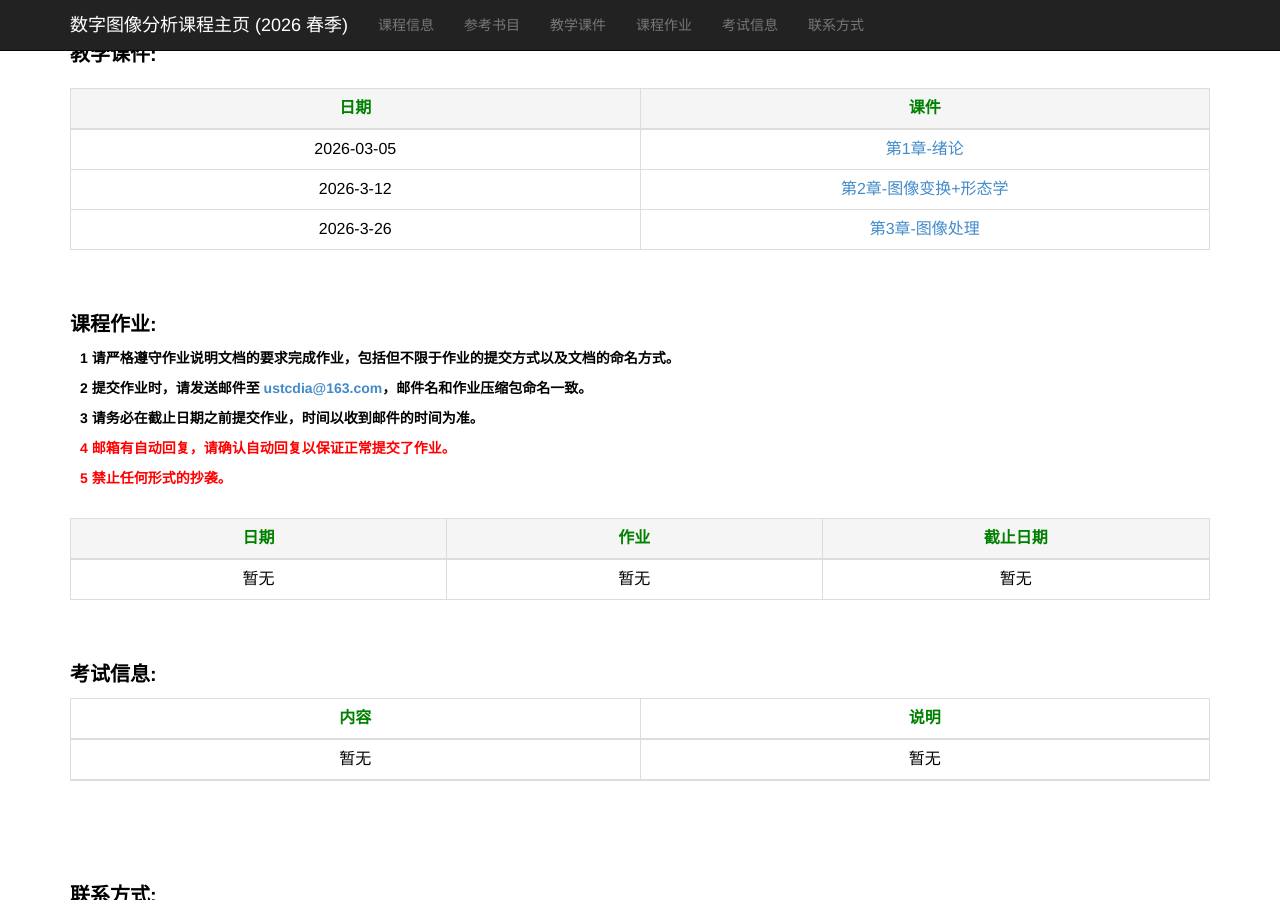
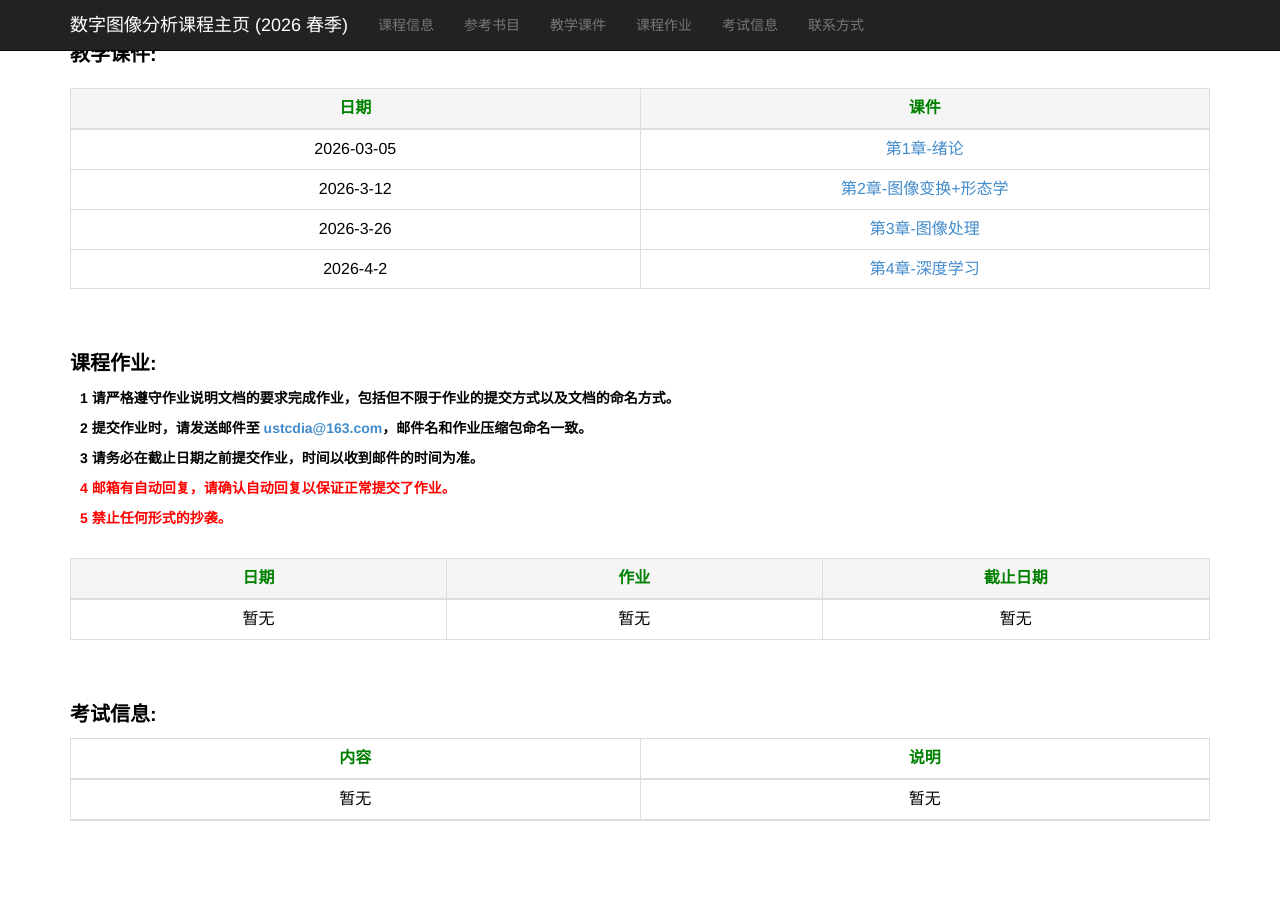
Before and after one commit to ustc-dia/ustc-dia.github.io, a Jekyll site: the page index.html, which Jekyll copies as it is, in a window 1280 px wide and 900 px high, scrolled down 698 px. Built offline with Jekyll 4.4.1, drawn with Linux system fonts in a browser that asks for light colours.

Commit message:
update index

```diff
--- a/index.html
+++ b/index.html
@@ -182,6 +182,11 @@
                 <tr>
                     <td>2026-3-26</td>
                     <td><a href="./slides_2026_spring/DIA课件-第3章.pdf" target="_blank">第3章-图像处理</a></td>
+                </tr>
+
+                <tr>
+                    <td>2026-4-2</td>
+                    <td><a href="./slides_2026_spring/DIA课件-第4章.pdf" target="_blank">第4章-深度学习</a></td>
                 </tr>
 
                 <!--<tr>
```
